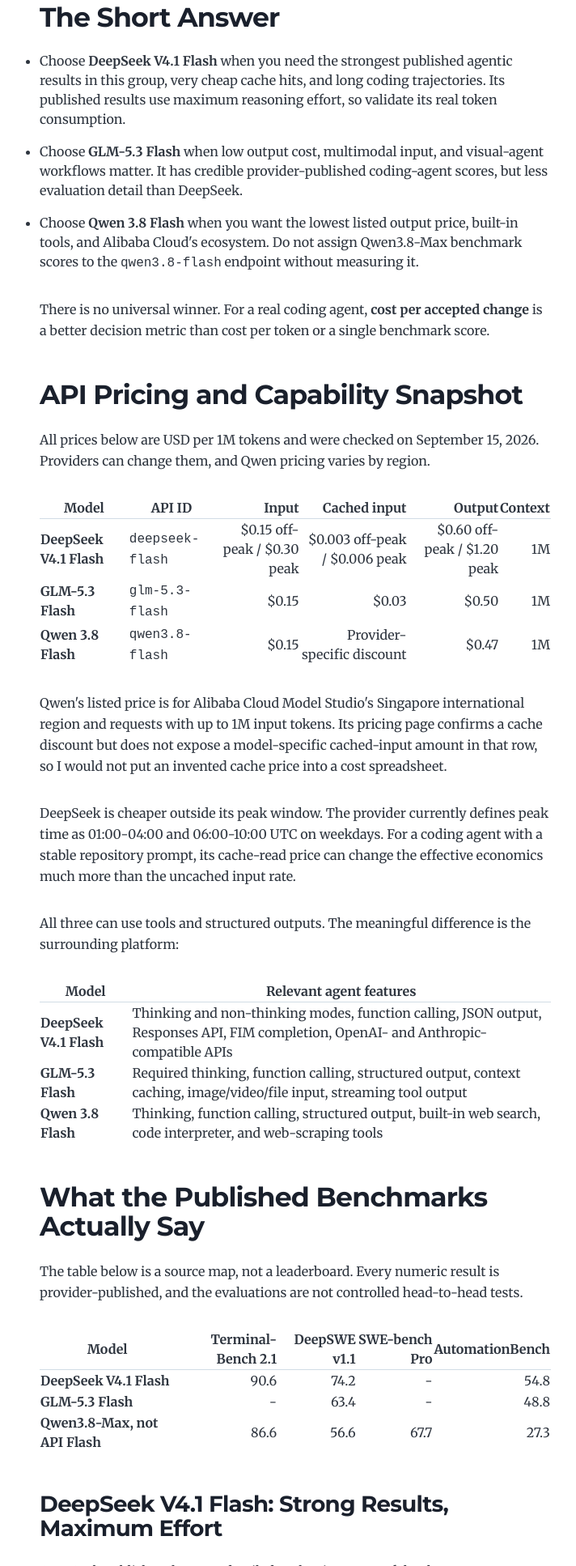
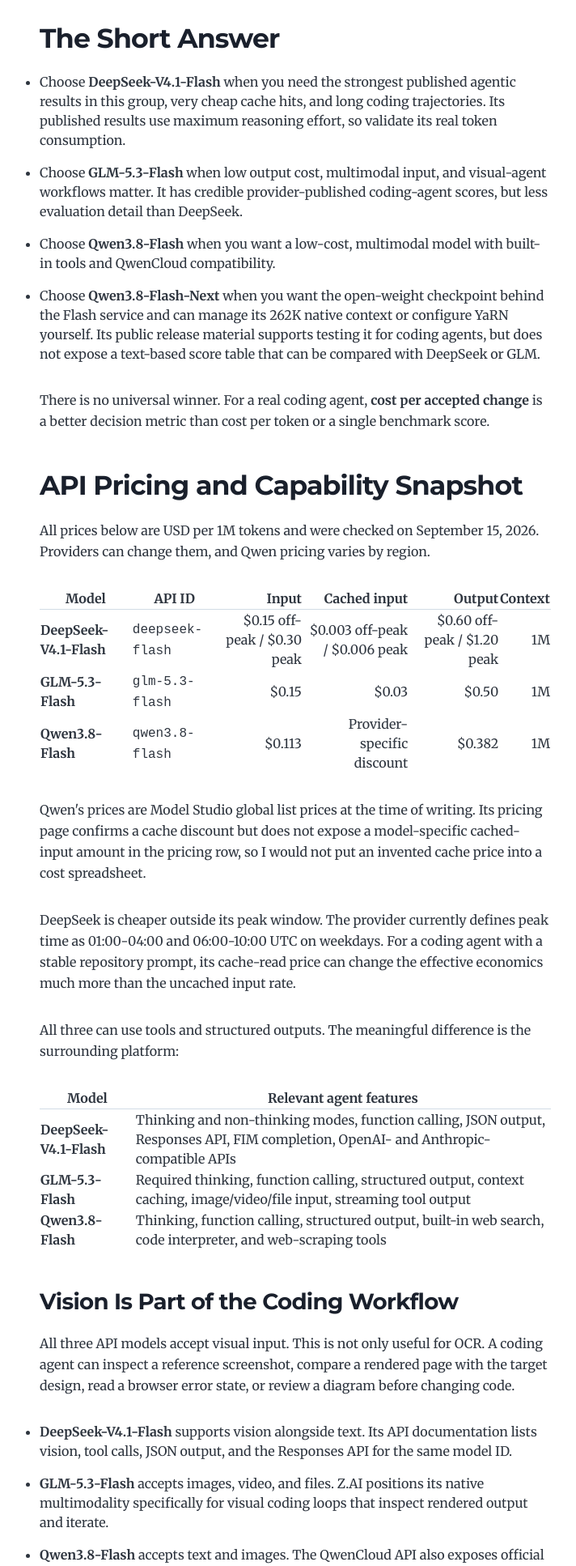
Before and after one commit to fernando-nog/blog, a Gatsby site: page /deepseek-v4-1-flash-vs-glm-5-3-flash-vs-qwen-3-8-flash-agentic-coding/ in a window 1280 px wide. Shown: the part 866-2800 px from the top of the page at 81% size, without its empty margins (275-987 px from the left). Built offline with nearby package versions, Linux system fonts and the light colour scheme; Gatsby itself is replaced by a stand-in of ours; some packages are replaced by stand-ins of ours.

Commit message:
Correct Flash model comparison research

```diff
--- a/content/blog/deepseek-v4-1-flash-vs-glm-5-3-flash-vs-qwen-3-8-flash-agentic-coding/index.md
+++ b/content/blog/deepseek-v4-1-flash-vs-glm-5-3-flash-vs-qwen-3-8-flash-agentic-coding/index.md
@@ -1,7 +1,7 @@
 ---
-title: "DeepSeek V4.1 Flash vs GLM-5.3 Flash vs Qwen 3.8 Flash for Agentic Coding"
+title: "DeepSeek-V4.1-Flash vs GLM-5.3-Flash vs Qwen3.8-Flash and Flash-Next"
 date: "2026-09-15"
-description: "Compare DeepSeek V4.1 Flash, GLM-5.3 Flash, and Qwen 3.8 Flash for coding agents: API prices, benchmarks, tools, context, and evaluation advice."
+description: "Compare DeepSeek-V4.1-Flash, GLM-5.3-Flash, Qwen3.8-Flash, and Qwen3.8-Flash-Next for coding agents: APIs, vision, context, and benchmarks."
 tags:
   [
     "AI",
@@ -15,7 +15,7 @@ tags:
   ]
 ---
 
-Cheap models are no longer limited to autocomplete. DeepSeek V4.1 Flash, GLM-5.3 Flash, and Qwen 3.8 Flash all offer million-token context windows, reasoning, tool calling, and output prices below $1.20 per million tokens.
+Cheap models are no longer limited to autocomplete. DeepSeek-V4.1-Flash, GLM-5.3-Flash, and Qwen3.8-Flash all offer million-token API context windows, reasoning, tool calling, multimodal input, and output prices below $1.20 per million tokens.
 
 That makes them interesting for coding agents, but it also makes the usual "which model wins?" question dangerously easy to answer badly. Published scores use different agent harnesses, context windows, sample counts, and reasoning settings. A model can look first in one provider's table and lose badly when you run it with your own repository, tools, and budget.
 
@@ -23,9 +23,10 @@ This comparison covers the practical differences, the published evidence that is
 
 ## The Short Answer
 
-- Choose **DeepSeek V4.1 Flash** when you need the strongest published agentic results in this group, very cheap cache hits, and long coding trajectories. Its published results use maximum reasoning effort, so validate its real token consumption.
-- Choose **GLM-5.3 Flash** when low output cost, multimodal input, and visual-agent workflows matter. It has credible provider-published coding-agent scores, but less evaluation detail than DeepSeek.
-- Choose **Qwen 3.8 Flash** when you want the lowest listed output price, built-in tools, and Alibaba Cloud's ecosystem. Do not assign Qwen3.8-Max benchmark scores to the `qwen3.8-flash` endpoint without measuring it.
+- Choose **DeepSeek-V4.1-Flash** when you need the strongest published agentic results in this group, very cheap cache hits, and long coding trajectories. Its published results use maximum reasoning effort, so validate its real token consumption.
+- Choose **GLM-5.3-Flash** when low output cost, multimodal input, and visual-agent workflows matter. It has credible provider-published coding-agent scores, but less evaluation detail than DeepSeek.
+- Choose **Qwen3.8-Flash** when you want a low-cost, multimodal model with built-in tools and QwenCloud compatibility.
+- Choose **Qwen3.8-Flash-Next** when you want the open-weight checkpoint behind the Flash service and can manage its 262K native context or configure YaRN yourself. Its public release material supports testing it for coding agents, but does not expose a text-based score table that can be compared with DeepSeek or GLM.
 
 There is no universal winner. For a real coding agent, **cost per accepted change** is a better decision metric than cost per token or a single benchmark score.
 
@@ -35,11 +36,11 @@ All prices below are USD per 1M tokens and were checked on September 15, 2026. P
 
 | Model                   | API ID           |                       Input |                  Cached input |                      Output | Context |
 | ----------------------- | ---------------- | --------------------------: | ----------------------------: | --------------------------: | ------: |
-| **DeepSeek V4.1 Flash** | `deepseek-flash` | $0.15 off-peak / $0.30 peak | $0.003 off-peak / $0.006 peak | $0.60 off-peak / $1.20 peak |      1M |
-| **GLM-5.3 Flash**       | `glm-5.3-flash`  |                       $0.15 |                         $0.03 |                       $0.50 |      1M |
-| **Qwen 3.8 Flash**      | `qwen3.8-flash`  |                       $0.15 |    Provider-specific discount |                       $0.47 |      1M |
+| **DeepSeek-V4.1-Flash** | `deepseek-flash` | $0.15 off-peak / $0.30 peak | $0.003 off-peak / $0.006 peak | $0.60 off-peak / $1.20 peak |      1M |
+| **GLM-5.3-Flash**       | `glm-5.3-flash`  |                       $0.15 |                         $0.03 |                       $0.50 |      1M |
+| **Qwen3.8-Flash**       | `qwen3.8-flash`  |                      $0.113 |    Provider-specific discount |                      $0.382 |      1M |
 
-Qwen's listed price is for Alibaba Cloud Model Studio's Singapore international region and requests with up to 1M input tokens. Its pricing page confirms a cache discount but does not expose a model-specific cached-input amount in that row, so I would not put an invented cache price into a cost spreadsheet.
+Qwen's prices are Model Studio global list prices at the time of writing. Its pricing page confirms a cache discount but does not expose a model-specific cached-input amount in the pricing row, so I would not put an invented cache price into a cost spreadsheet.
 
 DeepSeek is cheaper outside its peak window. The provider currently defines peak time as 01:00-04:00 and 06:00-10:00 UTC on weekdays. For a coding agent with a stable repository prompt, its cache-read price can change the effective economics much more than the uncached input rate.
 
@@ -47,21 +48,31 @@ All three can use tools and structured outputs. The meaningful difference is the
 
 | Model                   | Relevant agent features                                                                                                              |
 | ----------------------- | ------------------------------------------------------------------------------------------------------------------------------------ |
-| **DeepSeek V4.1 Flash** | Thinking and non-thinking modes, function calling, JSON output, Responses API, FIM completion, OpenAI- and Anthropic-compatible APIs |
-| **GLM-5.3 Flash**       | Required thinking, function calling, structured output, context caching, image/video/file input, streaming tool output               |
-| **Qwen 3.8 Flash**      | Thinking, function calling, structured output, built-in web search, code interpreter, and web-scraping tools                         |
+| **DeepSeek-V4.1-Flash** | Thinking and non-thinking modes, function calling, JSON output, Responses API, FIM completion, OpenAI- and Anthropic-compatible APIs |
+| **GLM-5.3-Flash**       | Required thinking, function calling, structured output, context caching, image/video/file input, streaming tool output               |
+| **Qwen3.8-Flash**       | Thinking, function calling, structured output, built-in web search, code interpreter, and web-scraping tools                         |
+
+### Vision Is Part of the Coding Workflow
+
+All three API models accept visual input. This is not only useful for OCR. A coding agent can inspect a reference screenshot, compare a rendered page with the target design, read a browser error state, or review a diagram before changing code.
+
+- **DeepSeek-V4.1-Flash** supports vision alongside text. Its API documentation lists vision, tool calls, JSON output, and the Responses API for the same model ID.
+- **GLM-5.3-Flash** accepts images, video, and files. Z.AI positions its native multimodality specifically for visual coding loops that inspect rendered output and iterate.
+- **Qwen3.8-Flash** accepts text and images. The QwenCloud API also exposes official built-in tools, which can reduce the integration work for web-backed agent tasks.
+
+Vision does not make an agent reliable by itself. It does make visual verification possible, provided the harness gives the model screenshots or an image-capable browser tool and evaluates the resulting UI.
 
 ## What the Published Benchmarks Actually Say
 
 The table below is a source map, not a leaderboard. Every numeric result is provider-published, and the evaluations are not controlled head-to-head tests.
 
-| Model                          | Terminal-Bench 2.1 | DeepSWE v1.1 | SWE-bench Pro | AutomationBench |
-| ------------------------------ | -----------------: | -----------: | ------------: | --------------: |
-| **DeepSeek V4.1 Flash**        |               90.6 |         74.2 |             - |            54.8 |
-| **GLM-5.3 Flash**              |                  - |         63.4 |             - |            48.8 |
-| **Qwen3.8-Max, not API Flash** |               86.6 |         56.6 |          67.7 |            27.3 |
+| Model                   |               Terminal-Bench 2.1 |                     DeepSWE v1.1 |                  AutomationBench |
+| ----------------------- | -------------------------------: | -------------------------------: | -------------------------------: |
+| **DeepSeek-V4.1-Flash** |                             90.6 |                             74.2 |                             54.8 |
+| **GLM-5.3-Flash**       |                                - |                             63.4 |                             48.8 |
+| **Qwen3.8-Flash**       | Not published as accessible text | Not published as accessible text | Not published as accessible text |
 
-### DeepSeek V4.1 Flash: Strong Results, Maximum Effort
+### DeepSeek-V4.1-Flash: Strong Results, Maximum Effort
 
 DeepSeek publishes the most detailed evaluation setup of the three. At `reasoning_effort=100`, it reports 90.6 on Terminal-Bench 2.1, 74.2 on DeepSWE v1.1, 64.0 on NL2Repo-Bench, 20.3 on ProgramBench, and 54.8 on AutomationBench.
 
@@ -69,7 +80,7 @@ For its coding-agent benchmarks, DeepSeek uses `temperature=1.0`, `top_p=0.95`,
 
 That is useful transparency, but it also sets an important expectation: these are **maximum-reasoning** results. A cheaper reasoning setting may have a very different success rate and total token bill. DeepSeek publishes instructions to reproduce its DeepSWE result, which makes it a promising candidate for a local evaluation rather than a score to accept on faith.
 
-### GLM-5.3 Flash: Good Signals, Fewer Details
+### GLM-5.3-Flash: Good Signals, Fewer Details
 
 Z.AI reports 63.4 on DeepSWE v1.1 and 48.8 on AutomationBench for GLM-5.3 Flash. It also reports 29.0 on its own Z.ai Code Bench v1.0 at maximum effort.
 
@@ -77,30 +88,47 @@ Those are useful signals, particularly given the $0.50 output rate and the model
 
 Treat GLM as a serious evaluation candidate, not as a proven second-place model. It may be the better choice when screenshots, visual browser tasks, or file-heavy workflows are part of the job.
 
-### Qwen 3.8 Flash: Do Not Confuse It with Qwen3.8-Max
+### Qwen3.8-Flash: API Service and Open-Weight Checkpoint
 
-Alibaba Cloud lists `qwen3.8-flash` as a low-cost model with 1M context and agent features. Its accessible endpoint documentation does not publish a coding-agent benchmark table.
+`qwen3.8-flash` is the QwenCloud/Model Studio API model. It is the production service based on the open-weight **Qwen3.8-Flash-Next** checkpoint, which Qwen calls an early preview of its Qwen4 architecture. This is not Qwen3.8-Max, a separate flagship API model.
 
-Qwen's official model card for **Qwen3.8-Max** reports 86.6 on Terminal-Bench 2.1, 67.7 on SWE-bench Pro, 56.6 on DeepSWE v1.1, 55.9 on NL2Repo-Bench, and 27.3 on AutomationBench. Those are compelling family-level results, but Qwen3.8-Max is a different model from the separately priced `qwen3.8-flash` endpoint.
+The open checkpoint has a native 262,144-token context and can be extended to 1M with YaRN. QwenCloud serves `qwen3.8-flash` with a 1M context window by default and official built-in tools. The API supports low, medium, and xhigh reasoning effort, as well as text and image input.
 
-This distinction matters. The Max results use different conditions too: Terminal-Bench uses Claude Code at avg@10, a five-hour timeout, and 131,072 maximum tokens. DeepSWE reports the better result from Claude Code and mini-SWE-agent, with a 256K context. Use the scores to justify testing the Qwen family, not to promise that Flash will produce them.
+Qwen's release material says Qwen3.8-Flash is competitive on agentic coding and lists SWE-bench Pro among its evaluations, but the accessible results are published as images rather than a text table with harness details. I will not infer or repeat a score from a different Qwen model. Test `qwen3.8-flash` directly with the same harness and budget used for the other two models.
 
-## Two Useful External Baselines
+### Qwen3.8-Flash-Next: The Open Model Behind Flash
 
-It helps to see what an inexpensive non-Chinese API tier and an open-weight alternative look like, even if neither is the main comparison.
+Qwen3.8-Flash-Next is the open-weight checkpoint. It has a 125B-parameter main model, 51B additional N-gram embedding parameters, and activates 6B parameters per token. Qwen uses a hybrid Gated DeltaNet and Qwen Sparse Attention design to reduce the cost of long-context attention.
 
-| Model               | Input | Cached input | Output | Context | Published evidence                                             |
-| ------------------- | ----: | -----------: | -----: | ------: | -------------------------------------------------------------- |
-| **GPT-5.6 Luna**    | $0.20 |        $0.02 |  $1.20 |   1.05M | 84.7 Terminal-Bench 2.1, 67.2 DeepSWE v1.1, 62.7 SWE-bench Pro |
-| **Mistral Small 4** | $0.15 |       $0.015 |  $0.60 |    256K | 0.72 on AA LCR; no directly comparable coding-agent scorecard  |
+The distinction from the API matters in practice. Flash-Next natively supports 262,144 tokens; it can extend to 1M with YaRN, but that is a deployment configuration you own. QwenCloud serves the production `qwen3.8-flash` model with 1M context by default, built-in tools, OpenAI-compatible Chat Completions and Responses APIs, and an Anthropic-compatible interface.
 
-GPT-5.6 Luna costs more on output than the three Flash endpoints, but it offers a broad hosted tool surface: web search, file search, MCP, hosted shell, `apply_patch`, and computer use. If you already use the Responses API, that integration can outweigh a token-price difference. I covered the trade-offs within that family in [GPT-5.4 vs GPT-5.6 for Coding](/gpt-5-4-vs-gpt-5-6-coding-replacements-plus-api/).
+The open checkpoint is the option to evaluate if you need control over deployment, quantization, or inference stack. The managed API is the option to evaluate when you want the provider to operate the 1M-context service and agent integrations. They are related, but an API result should always identify the service and configuration used.
 
-Mistral Small 4 is an Apache 2.0 open-weight model with a first-party Agents API. Its 256K context is the material compromise. Mistral reports an AA LCR score of 0.72 and says it outperforms GPT-OSS 120B on LiveCodeBench, but it does not publish an accessible end-to-end coding-agent scorecard. It belongs in an evaluation if deployment flexibility matters, not at the top of a benchmark ranking.
+## External Baselines: GPT-5.6 Luna and Mistral Small 4
+
+An impartial comparison needs reference points outside the three Flash models. GPT-5.6 Luna is a hosted low-cost API baseline with published coding-agent results. Mistral Small 4 is an Apache 2.0 open-weight/API baseline that combines coding, reasoning, and multimodality, but it does not publish the same agentic benchmark suite.
+
+| Model               | Input | Cached input | Output | Context | Deployment                         |
+| ------------------- | ----: | -----------: | -----: | ------: | ---------------------------------- |
+| **GPT-5.6 Luna**    | $0.20 |        $0.02 |  $1.20 |   1.05M | OpenAI API                         |
+| **Mistral Small 4** | $0.15 |       $0.015 |  $0.60 |    256K | Mistral API or self-hosted weights |
+
+### Published Coding and Agent Benchmarks
+
+| Model               | AA Coding Agent Index v1.1 | SWE-bench Pro |  DeepSWE v1.1 | Terminal-Bench 2.1 |
+| ------------------- | -------------------------: | ------------: | ------------: | -----------------: |
+| **GPT-5.6 Luna**    |                       74.6 |         62.7% |         67.2% |              84.7% |
+| **Mistral Small 4** |              Not published | Not published | Not published |      Not published |
+
+OpenAI publishes all four Luna results in its GPT-5.6 release. Luna is more expensive on output than the Flash APIs, but it supports image input, function calling, structured outputs, web search, file search, hosted shell, `apply_patch`, computer use, MCP, and other Responses API tools. That managed tool surface can be worth the extra output cost for teams already using OpenAI's platform.
+
+Mistral publishes a different kind of evidence: **0.72 on AA LCR** while generating an average of 1.6K characters. It also reports that Small 4 outperforms GPT-OSS 120B on LiveCodeBench while using 20% less output, but does not expose the exact LiveCodeBench score in accessible text. AA LCR and LiveCodeBench measure coding/reasoning capability; they are not substitutes for a full coding-agent benchmark such as DeepSWE or Terminal-Bench.
+
+The distinction is important. Reporting an empty cell is more honest than borrowing a score from another benchmark or a different harness. Luna is the external baseline when comparing published coding-agent scores; Mistral is the external baseline for a low-cost open model that still needs the same local agent evaluation as Qwen3.8-Flash.
 
 ## Why Token Price Is the Wrong Finish Line
 
-A coding agent spends tokens on much more than the final diff: repository context, planning, tool calls, test output, retries, and sometimes hidden reasoning. A $0.47/M output price is excellent only if the model completes the task without repeated failures or expensive human intervention.
+A coding agent spends tokens on much more than the final diff: repository context, planning, tool calls, test output, retries, and sometimes hidden reasoning. A low output-token price is excellent only if the model completes the task without repeated failures or expensive human intervention.
 
 I would track these metrics for each model:
 
@@ -127,9 +155,9 @@ This approach is more work than copying a benchmark table, but it is the only wa
 
 ## The Bottom Line
 
-DeepSeek V4.1 Flash has the most persuasive published agentic-coding evidence in this specific comparison, backed by unusually detailed evaluation conditions. GLM-5.3 Flash is attractive for low-cost, multimodal, and visual-agent workflows, but requires direct testing because its published setup is less detailed. Qwen 3.8 Flash has the lowest listed output price and a capable platform, but Qwen3.8-Max scores are not a proxy for the Flash endpoint.
+DeepSeek-V4.1-Flash has the most persuasive published agentic-coding evidence in this specific comparison, backed by unusually detailed evaluation conditions. GLM-5.3-Flash is attractive for low-cost, multimodal, and visual-agent workflows, but requires direct testing because its published setup is less detailed. Qwen3.8-Flash has the lowest listed output price and a capable platform, but the accessible sources do not publish a directly comparable numeric coding-agent scorecard for it.
 
-If you are optimizing a coding agent, start with DeepSeek and GLM for benchmark-backed candidates, add Qwen Flash for its price and tools, then decide with your own task set. The winning model is the one that produces the most accepted changes inside your quality, latency, and cost limits.
+If you are optimizing a coding agent, start with DeepSeek and GLM for benchmark-backed candidates, add Qwen3.8-Flash for its price and tools, then decide with your own task set. The winning model is the one that produces the most accepted changes inside your quality, latency, and cost limits.
 
 For another API cost comparison, see [Kimi K2.7 Code vs GPT-5.4 vs GPT-5.5](/kimi-k2-7-code-vs-gpt-5-4-token-costs/).
 
@@ -141,6 +169,9 @@ For another API cost comparison, see [Kimi K2.7 Code vs GPT-5.4 vs GPT-5.5](/kim
 - [Z.AI API pricing](https://docs.z.ai/guides/overview/pricing.md)
 - [Alibaba Cloud Qwen text-model capabilities](https://www.alibabacloud.com/help/en/model-studio/text-generation-model)
 - [Alibaba Cloud Model Studio pricing](https://www.alibabacloud.com/help/en/model-studio/model-pricing)
-- [Qwen3.8-Max model card and benchmark setup](https://huggingface.co/Qwen/Qwen3.8-2.4T-A95B)
-- [GPT-5.6 Luna model page](https://developers.openai.com/api/docs/models/gpt-5.6-luna)
-- [Mistral Small 4 announcement](https://mistral.ai/news/mistral-small-4)
+- [Qwen3.8-Flash-Next release and API mapping](https://www.alibabacloud.com/blog/qwen3-8-flash-next-a-new-architecture-towards-ultimate-cost-efficiency_603501)
+- [Qwen3.8-Flash release](https://www.alibabacloud.com/blog/alibaba-releases-qwen3-8-flash-with-innovative-model-architecture-delivering-optimal-price-performance_603503)
+- [GPT-5.6 release and benchmark tables](https://openai.com/index/gpt-5-6/)
+- [GPT-5.6 Luna model page and current API pricing](https://developers.openai.com/api/docs/models/gpt-5.6-luna)
+- [Mistral Small 4 announcement and AA LCR result](https://mistral.ai/news/mistral-small-4)
+- [Mistral Small 4 model page](https://docs.mistral.ai/models/mistral-small-4-0-26-03/)
```
